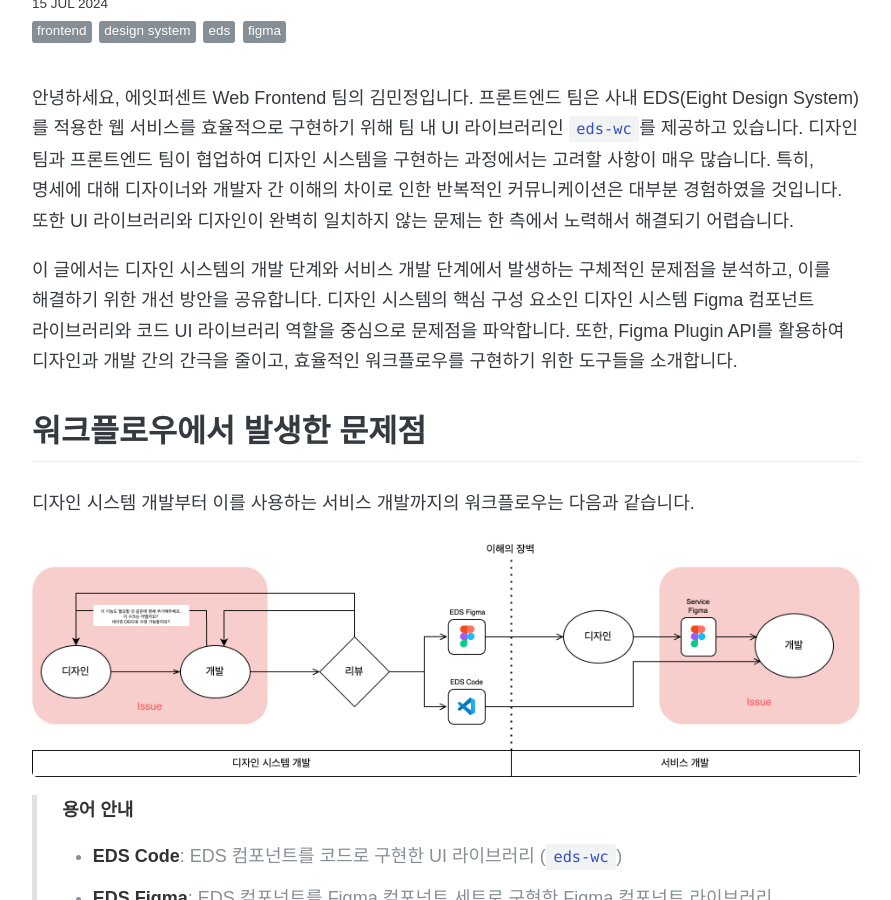
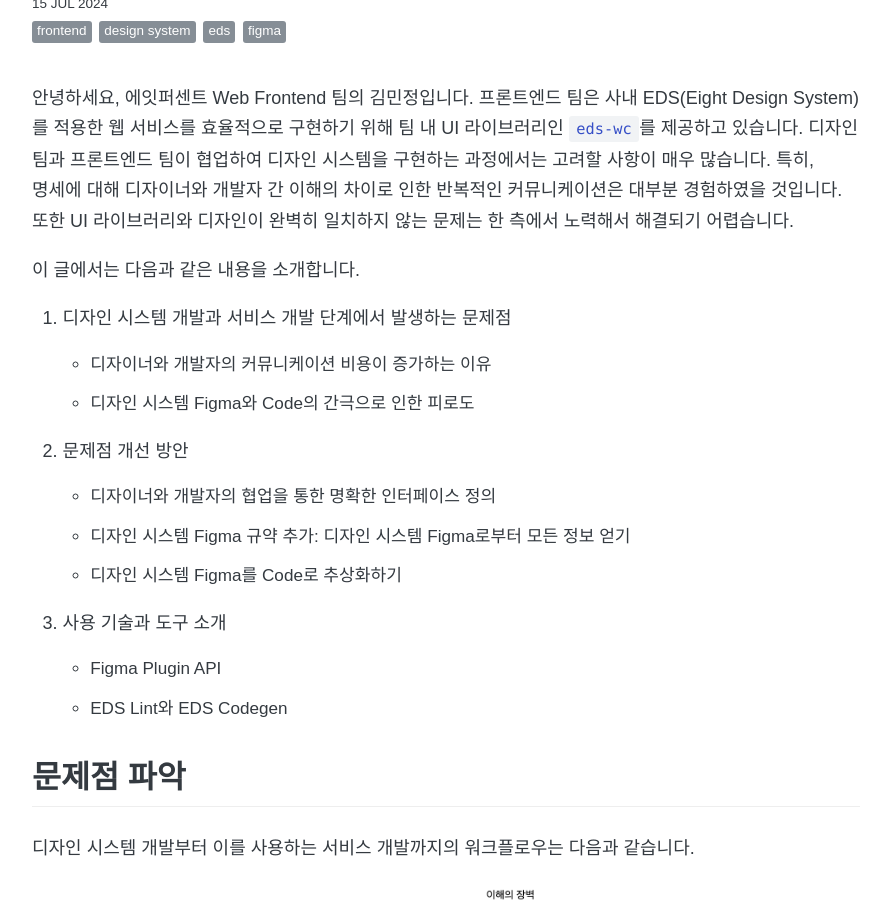
Before and after one commit to 8percent/8percent.github.io, a Jekyll site: the page built from _posts/2024-07-15-frontend-eds-improvement.md, in a window 1280 px wide and 900 px high, scrolled down 223 px. Shown: the whole window, without its empty margins (194-1085 px from the left). Built offline with Jekyll 4.4.1, drawn with Linux system fonts in a browser that asks for light colours; some web fonts are replaced; some of the changed text lies outside the part shown.

Commit message:
FIX: 참조 내용 수정 및 개조식 개요 추가

```diff
--- a/_posts/2024-07-15-frontend-eds-improvement.md
+++ b/_posts/2024-07-15-frontend-eds-improvement.md
@@ -10,9 +10,25 @@ description: 디자인 시스템과 개발 및 적용 과정의 문제점 분석
 
 안녕하세요, 에잇퍼센트 Web Frontend 팀의 김민정입니다. 프론트엔드 팀은 사내 EDS(Eight Design System)를 적용한 웹 서비스를 효율적으로 구현하기 위해 팀 내 UI 라이브러리인 `eds-wc`를 제공하고 있습니다. 디자인 팀과 프론트엔드 팀이 협업하여 디자인 시스템을 구현하는 과정에서는 고려할 사항이 매우 많습니다. 특히, 명세에 대해 디자이너와 개발자 간 이해의 차이로 인한 반복적인 커뮤니케이션은 대부분 경험하였을 것입니다. 또한 UI 라이브러리와 디자인이 완벽히 일치하지 않는 문제는 한 측에서 노력해서 해결되기 어렵습니다.
 
-이 글에서는 디자인 시스템의 개발 단계와 서비스 개발 단계에서 발생하는 구체적인 문제점을 분석하고, 이를 해결하기 위한 개선 방안을 공유합니다. 디자인 시스템의 핵심 구성 요소인 디자인 시스템 Figma 컴포넌트 라이브러리와 코드 UI 라이브러리 역할을 중심으로 문제점을 파악합니다. 또한, Figma Plugin API를 활용하여 디자인과 개발 간의 간극을 줄이고, 효율적인 워크플로우를 구현하기 위한 도구들을 소개합니다.
+이 글에서는 다음과 같은 내용을 소개합니다.
 
-## 워크플로우에서 발생한 문제점
+1. 디자인 시스템 개발과 서비스 개발 단계에서 발생하는 문제점
+
+   - 디자이너와 개발자의 커뮤니케이션 비용이 증가하는 이유
+   - 디자인 시스템 Figma와 Code의 간극으로 인한 피로도
+
+2. 문제점 개선 방안
+
+   - 디자이너와 개발자의 협업을 통한 명확한 인터페이스 정의
+   - 디자인 시스템 Figma 규약 추가: 디자인 시스템 Figma로부터 모든 정보 얻기
+   - 디자인 시스템 Figma를 Code로 추상화하기
+
+3. 사용 기술과 도구 소개
+
+   - Figma Plugin API
+   - EDS Lint와 EDS Codegen
+
+## 문제점 파악
 
 디자인 시스템 개발부터 이를 사용하는 서비스 개발까지의 워크플로우는 다음과 같습니다.
 
@@ -62,7 +78,7 @@ description: 디자인 시스템과 개발 및 적용 과정의 문제점 분석
   </figure>
 </div>
 
-반면, 개발자는 필요한 UI 형태와 구조에 대해 예측하기 어렵습니다. 이 문제점에 대해서는 [해당 영상](https://www.youtube.com/watch?v=obQvttzgSzY)에서 잘 설명하고 있어 참고하시면 좋을 것 같습니다.
+반면, 개발자는 필요한 UI 형태와 구조에 대해 예측하기 어렵습니다. 이 문제점에 대해서는 [2023 FEConf에서 하태영님이 발표하신 "크로스 플랫폼 디자인 시스템, 1.5년의 기록" 영상 중 "의사소통의 순환참조"](https://youtu.be/obQvttzgSzY?feature=shared&t=667) 내용을 참고하였으며, 해당 영상에서 잘 설명하고 있어 참고하시면 좋을 것 같습니다.
 
 또한 Figma는 컴포넌트 속성에 대한 가이드라인이 없기 때문에, 디자인 팀 내 명확한 명명 규칙이 없다면 동일한 속성이 일관되지 않게 정의될 수 있습니다.
 
```
